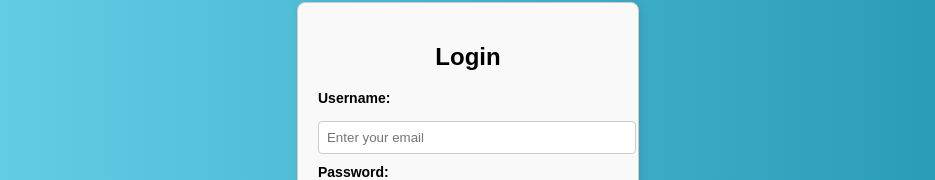
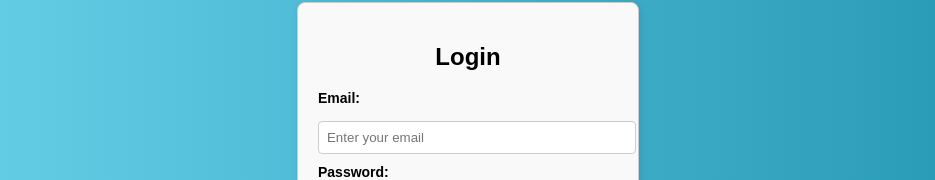
Before and after one commit to jentranthao1111/my-app, a React (Create React App) app: page / in a window 1280 px wide. Shown: the part 210-390 px from the top of the page, without its empty margins (172-1107 px from the left). Built offline with nearby package versions, Linux system fonts and the light colour scheme.

Commit message:
fixed login.js

```diff
--- a/src/pages/login.js
+++ b/src/pages/login.js
@@ -4,7 +4,6 @@ import './css/login.css';
 const Login = ({ setPage }) => {
   const [email, setEmail] = useState('');
   const [password, setPassword] = useState('');
-
   const handleSubmit = async (e, role) => {
     e.preventDefault(); // Prevent default page reload
 
@@ -25,7 +24,7 @@ const Login = ({ setPage }) => {
         if (data.valid) {
           alert("Customer login successfully!");
           localStorage.setItem("cust_id", data.cust_id);
-          setPage('mainpageuser');
+          setPage('hotelsearch');
         } else {
           alert("Registration failed: " + (data.message || JSON.stringify(data)));
         }
@@ -73,7 +72,7 @@ const Login = ({ setPage }) => {
     <div className="login-container">
       <h2>Login</h2>
       <form className="login-form">
-        <label>Username:</label>
+        <label>Email:</label>
         <input type="text" placeholder="Enter your email" value={email} onChange={(e) => setEmail(e.target.value)} />
 
         <label>Password:</label>
```
